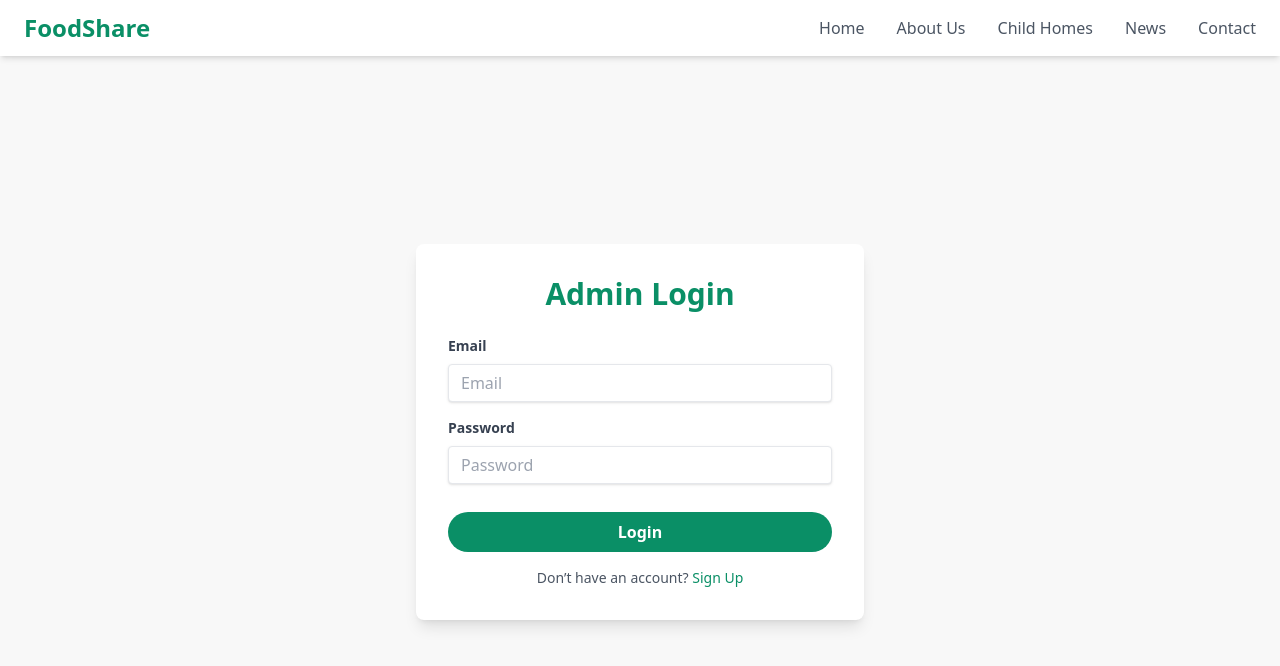
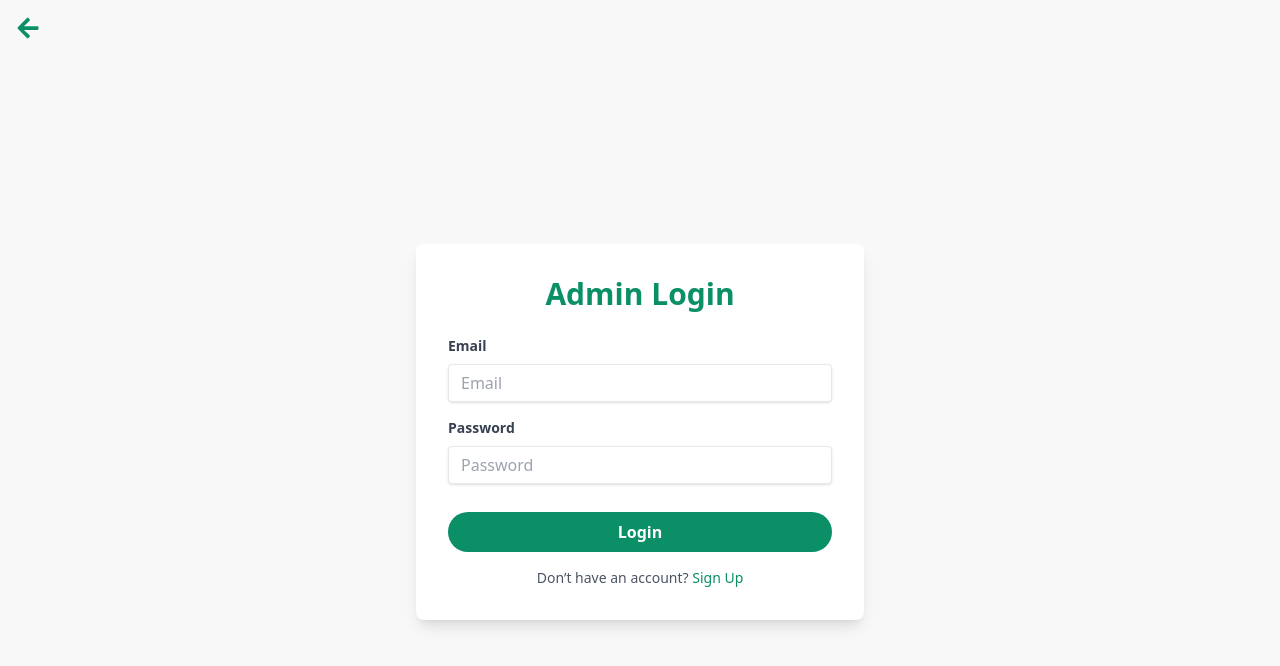
Before and after one commit to Lachoo28/Foodedthings, a React (Create React App) app in the folder client/: page /login in a window 1280 px wide. Shown: the top 666 px of the page. Built offline with nearby package versions, Linux system fonts and the light colour scheme.

Commit message:
Update App.js

```diff
--- a/client/src/App.js
+++ b/client/src/App.js
@@ -353,12 +353,23 @@ function App() {
     }
   };
 
-  // Check if it's an admin, donor, or home route to conditionally render header
-  const isAdminOrDonorOrHomeRoute = location.pathname.startsWith('/admin') || location.pathname.startsWith('/donor-dashboard') || location.pathname.startsWith('/home-dashboard');
+  // Check if it's an admin, donor, or home route, or a login/signup page to conditionally render header
+  const hideHeaderRoutes = [
+    '/admin',
+    '/donor-dashboard',
+    '/home-dashboard',
+    '/login',
+    '/signup',
+    '/donor-login',
+    '/donor-signup',
+    '/home-login',
+    '/home-signup',
+  ];
+  const shouldHideHeader = hideHeaderRoutes.some(route => location.pathname.startsWith(route));
 
   return (
     <div className="App">
-      {!isAdminOrDonorOrHomeRoute && ( // Conditionally render header
+      {!shouldHideHeader && ( // Conditionally render header
         <header className="bg-white shadow-md fixed top-0 w-full z-50">
           <nav className="container mx-auto px-6 py-3 flex justify-between items-center">
             <div className="text-2xl font-bold text-primaryGreen">FoodShare</div>
```
